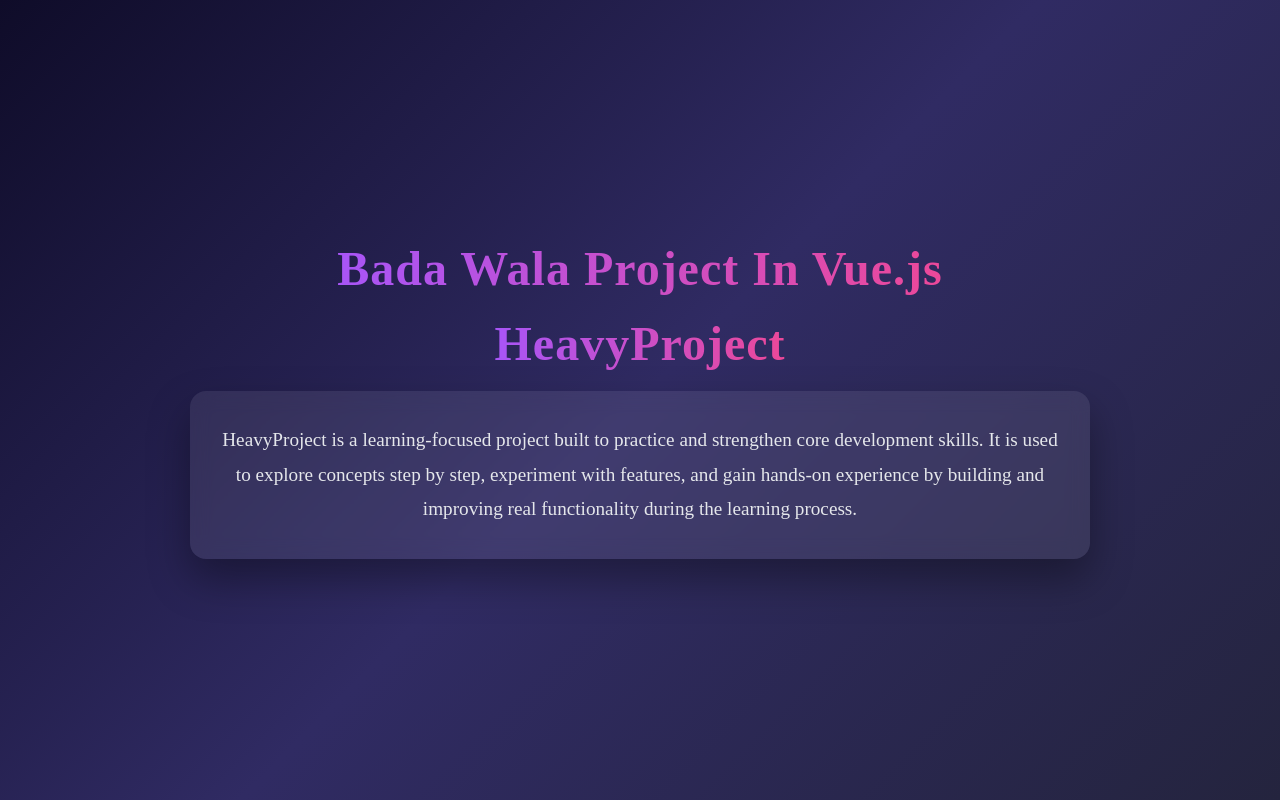
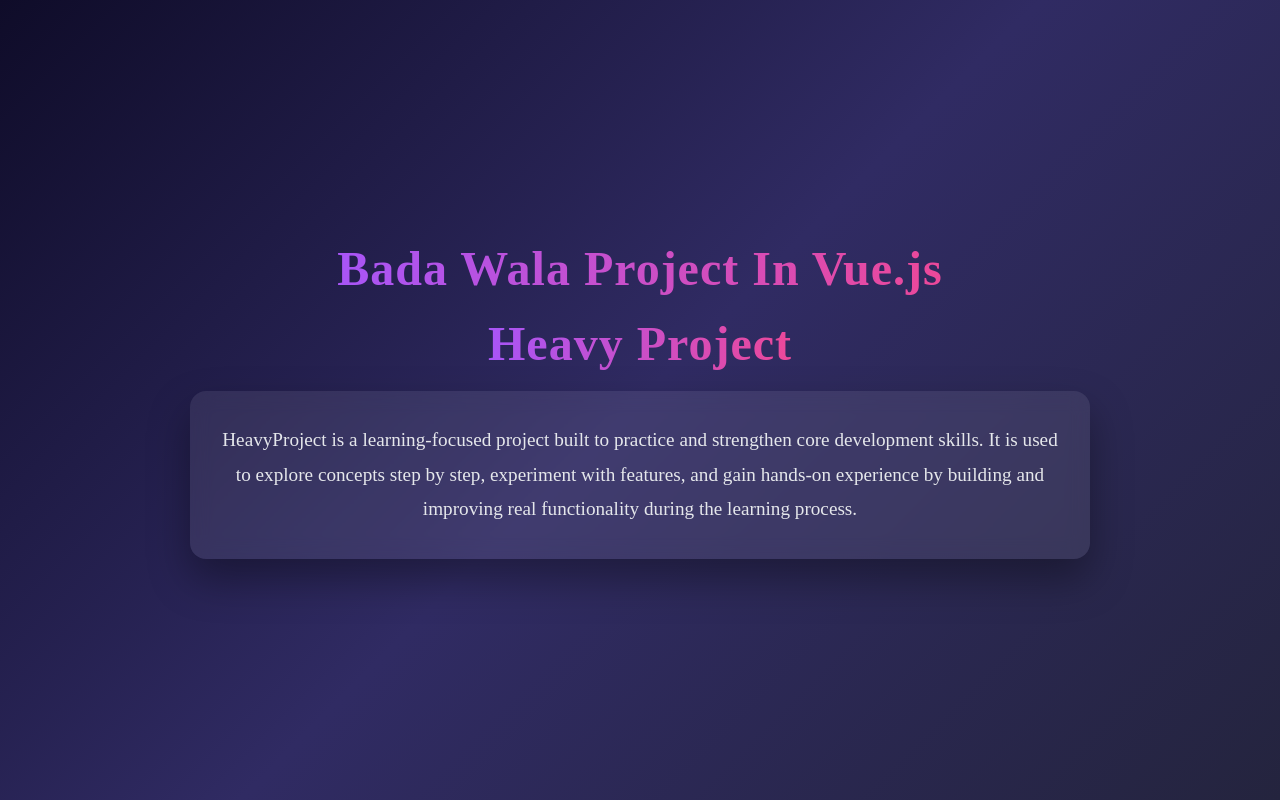
Before and after one commit to guddu1cse/HeavyProject, a Vue app: page / in a window 1280 px wide. Built offline with nearby package versions, Linux system fonts and the light colour scheme.

Commit message:
added space

```diff
--- a/src/App.vue
+++ b/src/App.vue
@@ -3,7 +3,7 @@ export default {
   data() {
     return {
       name: 'Bada Wala Project In Vue.js',
-      title: 'HeavyProject',
+      title: 'Heavy Project',
       description:
         'HeavyProject is a learning-focused project built to practice and strengthen core development skills. It is used to explore concepts step by step, experiment with features, and gain hands-on experience by building and improving real functionality during the learning process.'
     }
```
